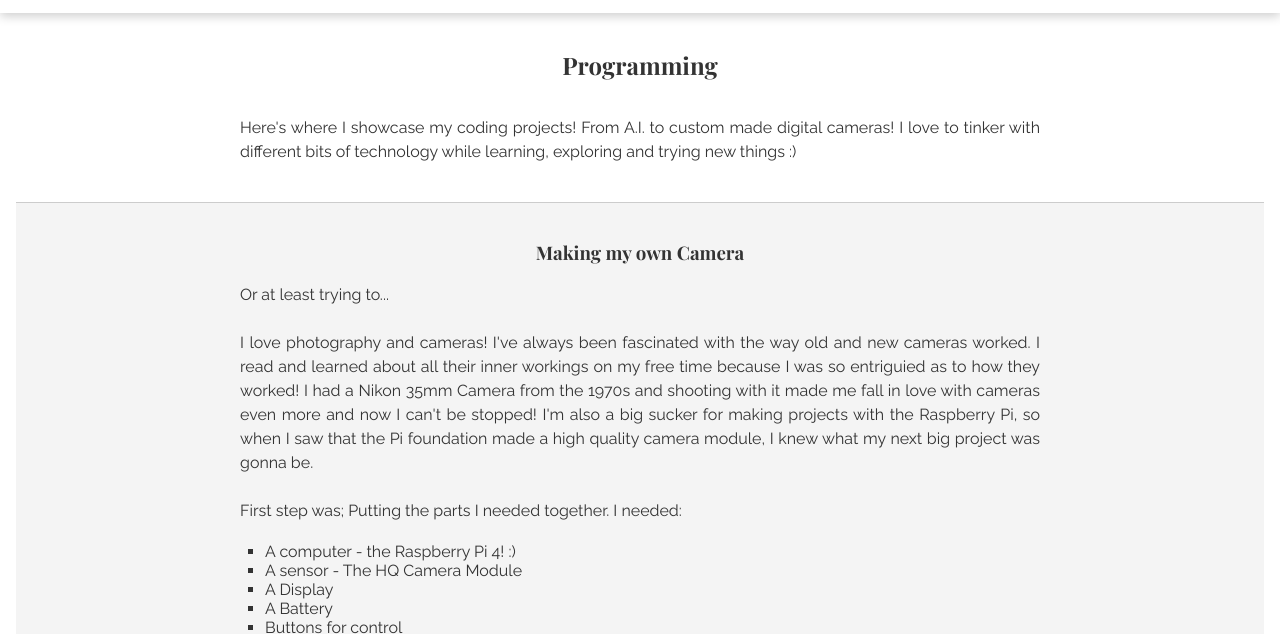
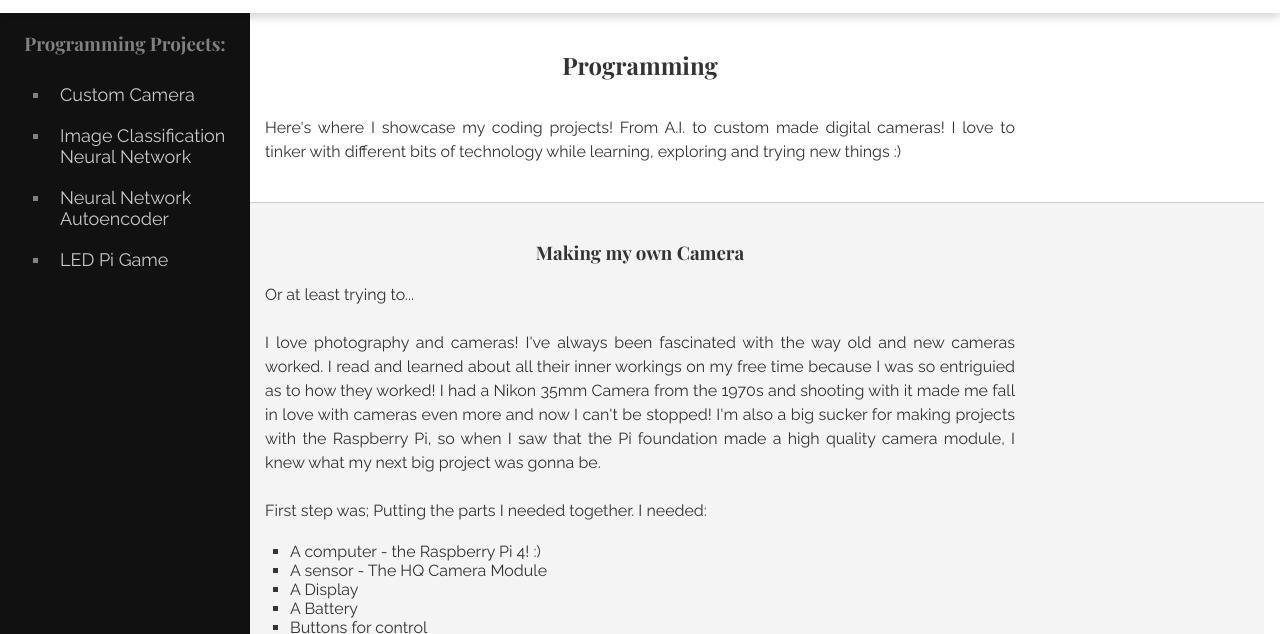
Before and after one commit to wallenby/wallenby.github.io, a plain HTML site: page programming.html in a window 1280 px wide. Shown: the part 168-802 px from the top of the page. Drawn offline with nearby package versions, Linux system fonts and the light colour scheme.

Commit message:
Added sidebar
Added sidebar in programming page so that it'd be easier to navigate the different projects

```diff
--- a/programming.html
+++ b/programming.html
@@ -28,13 +28,30 @@
     </header>
 
 
+
+
+
     <main>
+
+
+
             <h2>Programming</h2>
             <p>Here's where I showcase my coding projects! From A.I. to custom made digital cameras!
                 I love to tinker with different bits of technology while learning, exploring and trying new things :) </p>
                 <br><br>
 
-                <section id="camera_project" class="bg-gray">
+                <div id="sidebar">
+                    <h3>Programming Projects:</h3>
+                    <ul>
+                      <li><a href="#project1">Custom Camera</a></li>
+                      <li><a href="#project2">Image Classification Neural Network</a></li>
+                      <li><a href="#project3">Neural Network Autoencoder</a></li>
+                      <li><a href="#project4">LED Pi Game</a></li>
+                      <!-- Add more as needed -->
+                    </ul>
+                  </div>
+
+                <section id="project1" class="bg-gray">
                     <h3>Making my own Camera</h3>
                     <p> Or at least trying to...
 
@@ -111,9 +128,11 @@
                     </p>
                     <img src="images/d2_3d.png" alt="v2">
                     <img src="images/d2_3d_2.png" alt="v2">
+
+                    <br>
                     <img src="images/d2_p5.png" alt="v2">
+                    <img src="images/d2_p4.png" alt="v2">
                     <br>
-                    <img src="images/d2_p4.png" alt="v2">
                     <img src="images/d2_p1.png" alt="v2">
                     <img src="images/d2_p2.png" alt="v2">
 
@@ -200,7 +219,7 @@
                     </p>
                 </section>
 
-                <section  id="project2" class="bg-gray">
+                <section  id="project3" class="bg-gray">
                     <h3>Neural Network Autoencoder for Styling Images</h3>
                     <p>
                         Ever since I started working with A.I. and Neural Networks, I've been fascinated by different projects I could work on using those
@@ -223,7 +242,7 @@
                     </p>
                 </section>
 
-                <section  id="project3" class="bg-white">
+                <section  id="project4" class="bg-white">
                     <h3> Raspberry Pi Stacker LED Game </h3>
                     <p>A Simple Stacker-like game for the Raspberry Pi!
 
--- a/styles.css
+++ b/styles.css
@@ -4,6 +4,7 @@ body {
     padding: 0;
     color: #333;
     text-align: center;
+
 
 }
 
@@ -13,6 +14,8 @@ header {
     text-align: center;
     padding: 1em;
     box-shadow: 0px 3px 10px rgba(0, 0, 0, 0.2);
+    z-index: 2;  /* Make this higher than the sidebar's z-index */
+    position: relative;  /* Needed for z-index to work */
 }
 
 .bg-white {
@@ -31,14 +34,14 @@ header {
 
 
 p{
-    max-width: 800px;  /* Change this to yer likin' */
+    max-width: 750px;  /* Change this to yer likin' */
     margin: auto;  /* This will center the block */
     line-height: 1.5;
     text-align: justify;
 }
 
 ul{
-    max-width: 800px;  /* Change this to yer likin' */
+    max-width: 750px;  /* Change this to yer likin' */
     margin: auto;  /* This will center the block */
     padding-left: 50px;  /* Add some padding to the left */
     list-style-type: square;  /* Change the bullet style */
@@ -106,6 +109,7 @@ nav ul li a {
 
 main {
     padding: 1em;
+
 }
 
 section {
@@ -145,3 +149,28 @@ iframe {
     width: 100%;
     max-width: 800px;
 }
+
+
+#sidebar {
+    position: fixed;  /* Fixed position */
+    top: 0;  /* Align to the top */
+    left: 0;  /* Align to the left */
+    width: 250px;  /* Set the width */
+    height: 100%;  /* Full height */
+    background-color: #111;  /* Background color */
+    overflow-x: hidden;  /* No horizontal scroll */
+    padding-top: 170px;  /* Add some padding at the top */
+    color: #818181;
+  }
+
+  #sidebar a {
+    padding: 10px;
+    text-decoration: none;
+    font-size: 18px;
+    color: #c9c9c9;
+    display: block;
+  }
+
+  #sidebar a:hover {
+    color: #ffffff;  /* Change color on hover */
+  }
```
